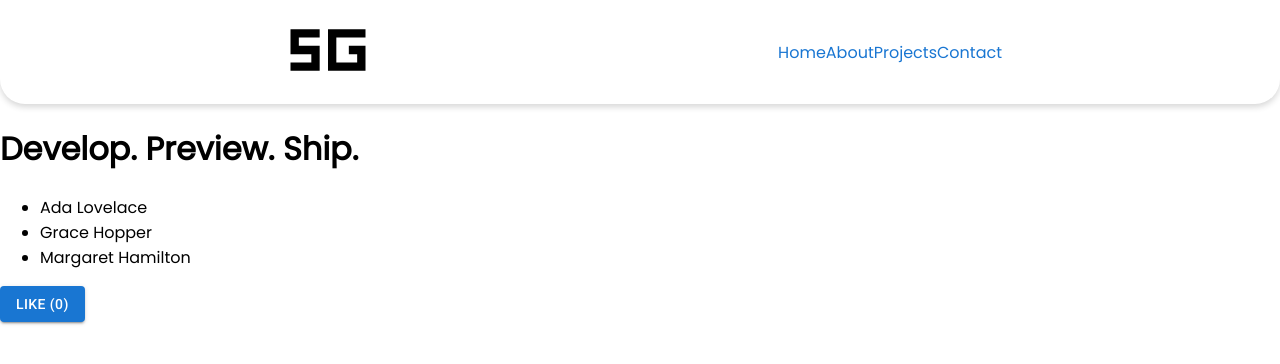
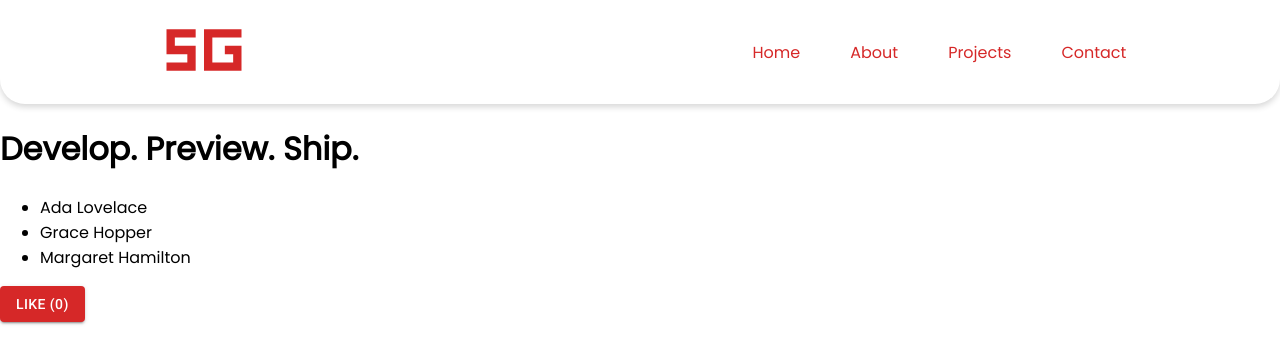
Before and after one commit to bensrww/portfolio, a Next.js app: page / in a window 1280 px wide. Shown: the top 364 px of the page. Built offline with nearby package versions, Linux system fonts and the light colour scheme.

Commit message:
add theme

```diff
--- a/components/Header/Header.module.scss
+++ b/components/Header/Header.module.scss
@@ -4,7 +4,7 @@
   box-shadow: 0px 3px 6px #00000029;
   display: flex;
   justify-content: space-between;
-  padding: 0px 278px;
+  padding: 0px min(12%, 278px);
 }
 
 .brandIcon {
@@ -20,5 +20,5 @@
 
 .navContainer {
   display: flex;
-
+  column-gap: 50px;
 }
--- a/components/Header/Header.tsx
+++ b/components/Header/Header.tsx
@@ -7,7 +7,7 @@ const Header = () => {
   return (
     <header className={styles.container}>
       <div className={styles.brandIcon}>
-        <FiveGSharpIcon fontSize="inherit" />
+        <FiveGSharpIcon color='primary' fontSize="inherit" />
       </div>
       <nav id={styles.nav}>
         <div className={styles.navContainer}>
--- a/pages/_app.tsx
+++ b/pages/_app.tsx
@@ -1,14 +1,35 @@
 import type {AppProps} from 'next/app';
 import Layout from '@components/Layout';
 import variables from './variables.scss';
+import {ThemeProvider, createTheme} from '@mui/material/styles';
+
 import './styles.scss';
+
+const theme = createTheme({
+  palette: {
+    primary: {
+      light: '#FFEBED',
+      main: '#D62828',
+      dark: '#b71c1c',
+      contrastText: '#fff',
+    },
+    secondary: {
+      light: '#275777',
+      main: '#003049',
+      dark: '#ba000d',
+      contrastText: '#000',
+    },
+  },
+});
 
 const MyApp = ({Component, pageProps}: AppProps) => {
   return (
-    <Layout>
-      {/* eslint-disable-next-line react/jsx-props-no-spreading */}
-      <Component {...pageProps} />
-    </Layout>
+    <ThemeProvider theme={theme}>
+      <Layout>
+        {/* eslint-disable-next-line react/jsx-props-no-spreading */}
+        <Component {...pageProps} />
+      </Layout>
+    </ThemeProvider>
   );
 };
 
```
